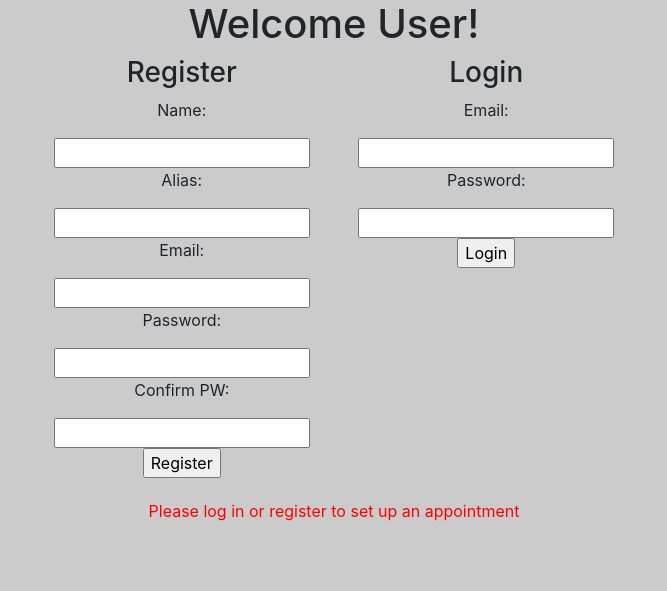
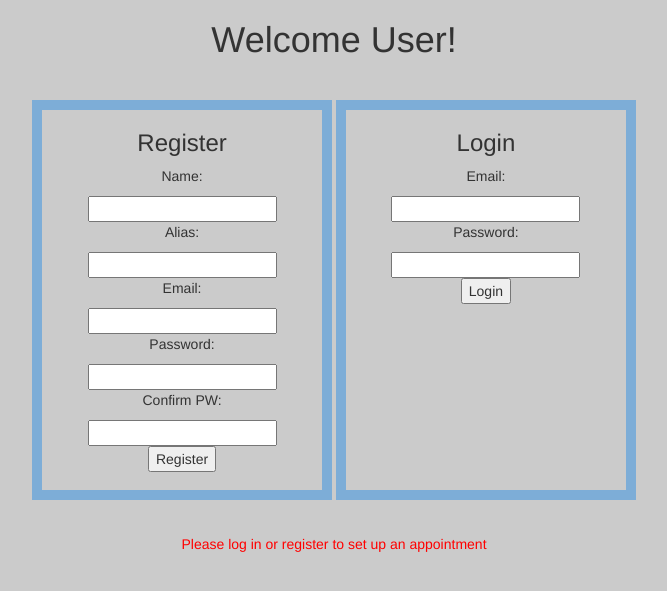
Before and after one commit to danielyguerrero/SocialApp, a Django app: page / in a window 1280 px wide. Shown: the top 591 px of the page, without its empty margins (306-973 px from the left). Run offline with Django 3.2, Linux system fonts and the light colour scheme; parts of the project's set-up code (start-up, migrations or seed data) failed here and were passed over; some libraries are stand-ins or nearby versions.

Commit message:
added js files

```diff
--- a/apps/friends/templates/friends/users.html
+++ b/apps/friends/templates/friends/users.html
@@ -2,8 +2,9 @@
 <html>
 <head>
 	<title>Users Page</title>
-	{% load staticfiles %}
-    <!-- Bootstrap -->
+    <meta name="viewport" content="width=device-width, initial-scale=1">
+     {% load staticfiles %}
+     <!-- Bootstrap -->
           <!-- Latest compiled and minified CSS -->
     <link rel="stylesheet" href="https://maxcdn.bootstrapcdn.com/bootstrap/3.3.7/css/bootstrap.min.css">
 
--- a/apps/login/static/login/css/index.css
+++ b/apps/login/static/login/css/index.css
@@ -2,15 +2,28 @@ body {
 	background-color: #cbcbcb;
 	text-align: center;
 }
-.topform{
-	height: 400px;
-	width: 300px;
+.wrapper{
+	height: auto;
+	width: auto;
+}
+h1{
+	margin-bottom: 40px;
+}
+.lform{
+	width: 100%;
+	height: 100%;
+	max-height: 400px;
+	max-width: 300px;
 	display: inline-block;
+	border: 10px solid rgba(74, 154, 223, 0.6);
 
 }
-.btform{
+.rform{
+	width: 100%;
+	height: 100%;
 	height: 400px;
 	width: 300px;
 	display: inline-block;
 	vertical-align: top;
+	border: 10px solid rgba(74, 154, 223, 0.6);
 }
--- a/apps/login/templates/login/index.html
+++ b/apps/login/templates/login/index.html
@@ -2,12 +2,23 @@
 
 <head>
     <title>Login and Register</title>
+    <meta name="viewport" content="width=device-width, initial-scale=1">
     {% load staticfiles %}
-    <link rel="stylesheet" href="https://maxcdn.bootstrapcdn.com/bootstrap/4.0.0/css/bootstrap.min.css" integrity="sha384-Gn5384xqQ1aoWXA+058RXPxPg6fy4IWvTNh0E263XmFcJlSAwiGgFAW/dAiS6JXm" crossorigin="anonymous">
+    <!-- Bootstrap -->
+    <!-- Latest compiled and minified CSS -->
+    <link rel="stylesheet" href="https://maxcdn.bootstrapcdn.com/bootstrap/3.3.7/css/bootstrap.min.css">
+    <!-- Icon library -->
+    <link rel="stylesheet" href="https://cdnjs.cloudflare.com/ajax/libs/font-awesome/4.7.0/css/font-awesome.min.css">
+    <!-- jQuery library -->
+    <script src="https://ajax.googleapis.com/ajax/libs/jquery/3.3.1/jquery.min.js"></script>
+    <!-- Latest compiled JavaScript -->
+    <script src="https://maxcdn.bootstrapcdn.com/bootstrap/3.3.7/js/bootstrap.min.js"></script>
+    <!-- CSS Link -->
     <link rel="stylesheet" href="{% static 'login/css/index.css' %}" charset="utf-8"  />
 </head>
 
 <body>
+    <h1>Welcome User!</h1>
     <div class="wrapper">
 
         {% if messages %}
@@ -17,9 +28,7 @@
             {% endfor %}
         </ul>
         {% endif %}
-
-        <h1>Welcome User!</h1>
-        <form class="topform" action="{% url 'register' %}" method="post">
+        <form class="rform" action="{% url 'register' %}" method="post">
             {% csrf_token %}
 
             <h3>Register</h3>
@@ -42,7 +51,7 @@
             </p>
         </form>
 
-        <form class="btform" action="{% url 'login' %}" method="post">
+        <form class="lform" action="{% url 'login' %}" method="post">
             {% csrf_token %}
             <h3>Login</h3>
             <p>Email:</p>
```
Also changed, not shown: apps/friends/static/friends/css/index.css (+65 -3 lines), apps/friends/static/friends/js/index.js (added, +24 -0 lines), apps/friends/static/friends/js/users.js (added, +24 -0 lines), apps/friends/templates/friends/index.html (+16 -12 lines), db.sqlite3.
